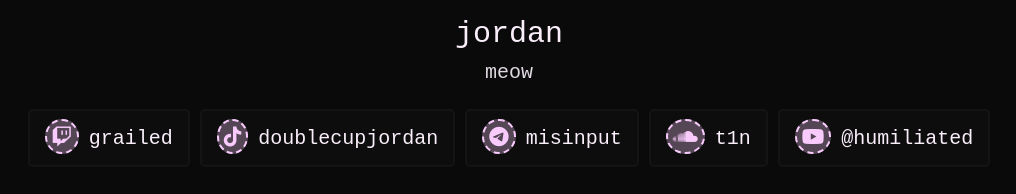
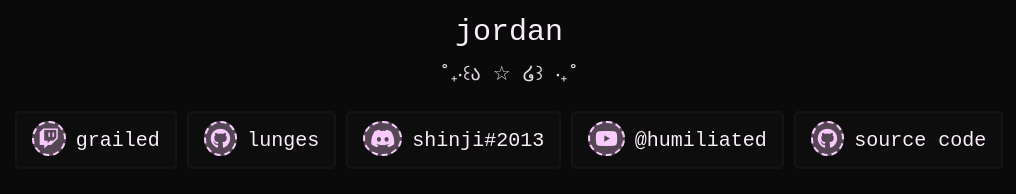
Before and after one commit to thirsts/webpage, a plain HTML site: page index.html in a window 1280 px wide. Shown: the part 374-568 px from the top of the page, without its empty margins (131-1147 px from the left). Drawn offline with Linux system fonts and the light colour scheme.

Commit message:
Update index.html

```diff
--- a/index.html
+++ b/index.html
@@ -11,13 +11,13 @@
     <main>
         <img src="https://i.pinimg.com/originals/c4/ce/2c/c4ce2cf216b9dd4c04547d587d4b753b.gif">
         <span id="who">jordan</span>
-        <span id="footer">meow</span>
+        <span id="footer">˚₊‧꒰ა ☆ ໒꒱ ‧₊˚</span>
         <div class="flexbox">
             <a href="https://twitch.tv/grailed"><button><i class="icon fa-brands twitch"></i>grailed</button></a>
-            <a href="https://tiktok.com/@doublecupjordan"><button><i class="icon fa-brands tiktok"></i>doublecupjordan</button></a>
-            <a href="https://t.me/misinput"><button><i class="icon fa-brands telegram"></i>misinput</button></a>
-            <a href="https://soundcloud.com/t1n"><button><i class="icon fa-brands soundcloud"></i>t1n</button></a>
+            <a href="https://github.com/lunges"><button><i class="icon fa-brands github"></i>lunges</button></a>
+            <a href="https://discord.com/users/949434611711234108"><button><i class="icon fa-brands discord"></i>shinji#2013</button></a>
             <a href="https://youtube.com/@humiliated"><button><i class="icon fa-brands youtube"></i>@humiliated</button></a>
+            <a href="https://github.com/thrists/webpage"><button><i class="icon fa-brands github"></i>source code</button></a>
         </div>
     </main>
 </body>
```
